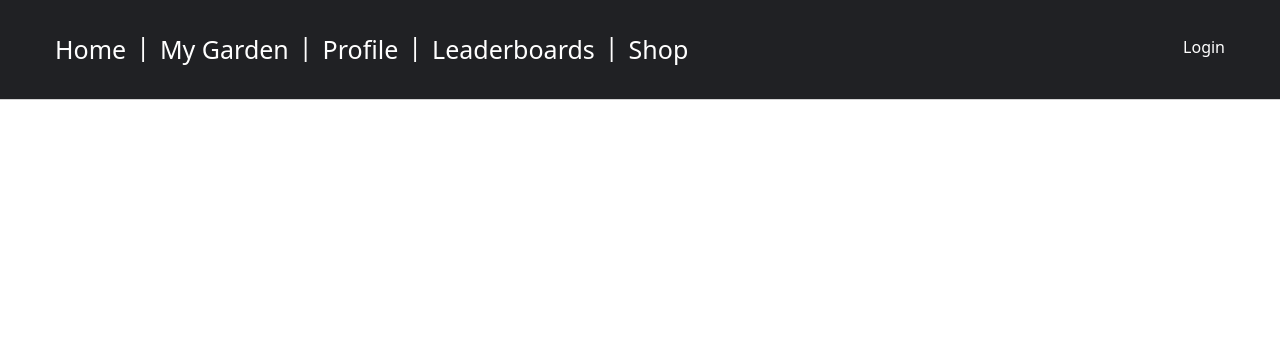
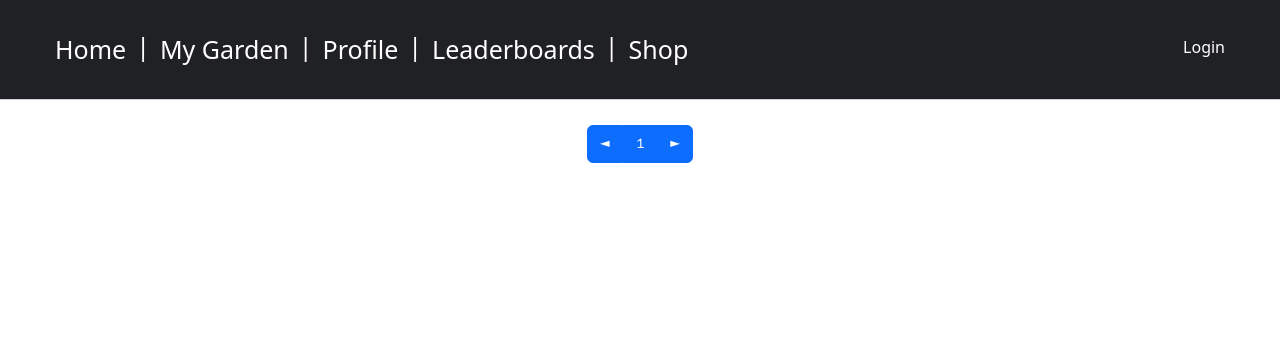
Before and after one commit to JRichm/GardenGame, a Flask app: page /leaderboards/ in a window 1280 px wide. Shown: the top 360 px of the page. Run offline with Flask 3, Linux system fonts and the light colour scheme; data that the repository does not hold is empty.

Commit message:
added links to leaderboard page that links to individual user pages

```diff
--- a/crud.py
+++ b/crud.py
@@ -112,7 +112,7 @@ def get_save_by_map_id(map_id):
     return save
 
 
-def update_map_save(map_id, new_map_data, current_currency):
+def update_map_save(map_id, new_map_data, current_currency, leaves_per_second):
     print("\n\n\n\n\nupdating map")
     print(map_id)
     print(new_map_data)
@@ -121,6 +121,7 @@ def update_map_save(map_id, new_map_data, current_currency):
     if save:
         save.map_data = new_map_data
         save.current_currency = current_currency
+        save.leaves_per_second = leaves_per_second
         db.session.commit()
         return "Success: Map data updated."
     else:
@@ -130,8 +131,8 @@ def update_map_save(map_id, new_map_data, current_currency):
 
 
 def get_leaderboard_data(page_number):
-    page_size = 10
-    offset = (page_number - 1) * page_size
+    page_size = 5
+    offset = (int(page_number) - 1) * page_size
 
     scores = (
         Save.query.order_by(desc(Save.current_currency))
--- a/server.py
+++ b/server.py
@@ -12,6 +12,7 @@ from flask import (
 )
 from model import connect_to_db, db
 from jinja2 import StrictUndefined
+import datetime
 import json
 import os
 import crud
@@ -44,8 +45,16 @@ def login():
 @app.route("/leaderboards/", defaults={"page_number": 1})
 @app.route("/leaderboards/<page_number>")
 def view_leaderboards(page_number):
+    session["lb-page"] = page_number
     scores = crud.get_leaderboard_data(page_number)
-    return render_template("leaderboards.html", scores=scores, user=check_login())
+    current_time = datetime.datetime.now()
+    return render_template(
+        "leaderboards.html",
+        scores=scores,
+        current_time=current_time,
+        user=check_login(),
+        page_number=page_number,
+    )
 
 
 """#  -   -   -   -   -   -   -   -  #"""
@@ -114,7 +123,10 @@ def save_game(map_id):
         if save.user_id == session.get("gg_user_id"):
             new_map_data = request.json.get("map_data")
             current_currency = request.json.get("current_currency")
-            return crud.update_map_save(map_id, new_map_data, current_currency)
+            leaves_per_second = request.json.get("leaves_per_second")
+            return crud.update_map_save(
+                map_id, new_map_data, current_currency, leaves_per_second
+            )
 
 
 #      Get Plant Data      #
@@ -155,6 +167,15 @@ def check_login():
         return None
 
 
+def format_timedelta(timedelta):
+    days = timedelta.days
+    hours, remainder = divmod(timedelta.seconds, 3600)
+    minutes, seconds = divmod(remainder, 60)
+    return f"{days} days"
+
+
+app.jinja_env.filters["format_timedelta"] = format_timedelta
+
 if __name__ == "__main__":
     connect_to_db(app)
     app.run(host="0.0.0.0", debug=True)
--- a/static/css/leaderboards.css
+++ b/static/css/leaderboards.css
@@ -27,3 +27,16 @@ main span {
     width: fit-content;
     margin: 0px;
 }
+
+#lb-page-controls {
+    display: flex;
+    flex-direction: row;
+    align-items: center;
+    font-family: 'Courier Prime', monospace;
+    margin: 25px;
+}
+
+
+#lb-page-controls p {
+    margin: 0px;
+}
--- a/static/js/game.mjs
+++ b/static/js/game.mjs
@@ -254,7 +254,8 @@ export class Game {
                 headers: { 'Content-Type': 'application/json' },
                 body: JSON.stringify({
                     'map_data': saveString,
-                    'current_currency': this.current_leaves
+                    'current_currency': this.current_leaves,
+                    'leaves_per_second': this.leaves_per_second
                 }),
             })
             .then(data => console.log(data))
--- a/templates/leaderboards.html
+++ b/templates/leaderboards.html
@@ -5,16 +5,24 @@
 {% endblock %}
 {% block body %}
 <main>
+
     {% for save in scores %}
+    {% set last_login = save.last_login %}
+    {% set time_difference = current_time - last_login %}
+    {% set time_since_login = time_difference | format_timedelta %}
+
     <span>
         <article>
-            <p>{{ save.user.username }}</p>
+            <p>#{{ loop.index + (page_number * 5) - 5 }} - <a href="/users/{{ save.user.user_id }}">{{
+                    save.user.username
+                    }}</a></p>
             <p>{{ save.current_currency }} leaves</p>
             <p>{{ save.leaves_per_second }} leaves per second</p>
-            <p>last login: {{ save.last_login }}</p>
+            <p>opened {{ time_since_login }} ago</p>
         </article>
         <div class="user-garden">
             <table>
+
                 {% set squareData = save.map_data %}
 
                 {% set grid = {} %}
@@ -41,10 +49,42 @@
                 </span>
                 {% endfor %}
 
-
             </table>
         </div>
     </span>
     {% endfor %}
+    <footer>
+        <div class="btn-group" id="lb-page-controls">
+            <button class="btn btn-primary" id="prev-lb">◄</button>
+            <p class="btn btn-primary" id="current-page">{{ page_number }}</p>
+            <button class="btn btn-primary" id="next-lb">►</button>
+        </div>
+    </footer>
+    <script>
+        let currentPage = document.getElementById('current-page').innerHTML;
+        let nextPageButton = document.getElementById('next-lb')
+        let prevPageButton = document.getElementById('prev-lb')
+
+        nextPageButton.addEventListener('click', e => changePage(1))
+        prevPageButton.addEventListener('click', e => changePage(+(-1)))
+
+        function changePage(amount) {
+            console.log(+currentPage + amount)
+            if (+currentPage + amount > 0) {
+                fetch(`/leaderboards/${+currentPage + amount}`)
+                    .then(function (response) {
+                        if (response.ok) {
+                            window.location.href = response.url;  // Redirect to the previous page
+                        } else {
+                            console.error("Failed to load previous page");
+                        }
+                    })
+                    .catch(function (error) {
+                        console.error("Error:", error);
+                    });
+            }
+        }
+
+    </script>
 </main>
 {% endblock %}
```
